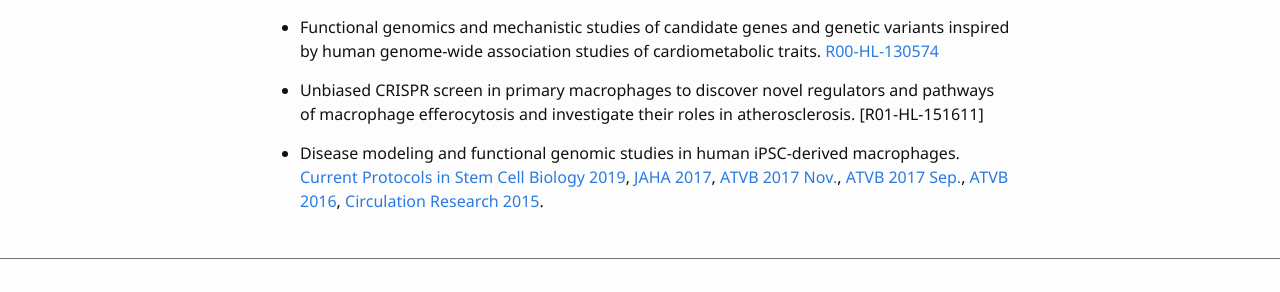
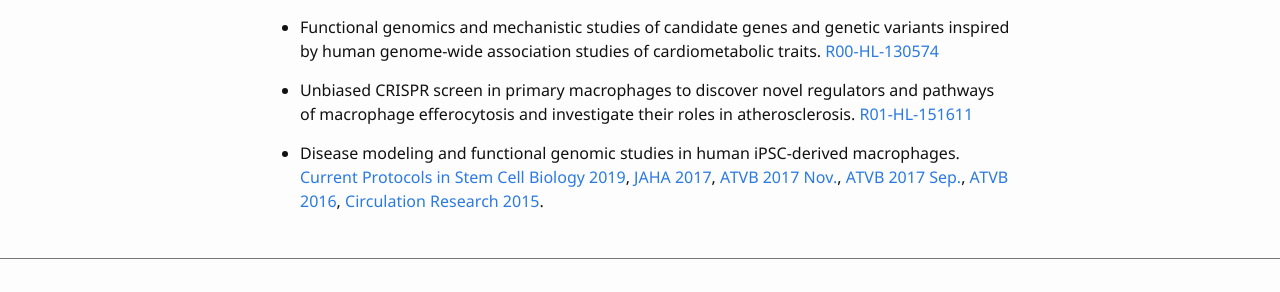
Before and after one commit to hanruizhang/zhanglab, a Jekyll site: the page built from 1_Research.md, in a window 1280 px wide. Shown: the part 646-938 px from the top of the page. Built offline with Jekyll 4.4.1, drawn with Linux system fonts in a browser that asks for light colours; part of the change alters nothing that is shown.

```diff
--- a/1_Research.md
+++ b/1_Research.md
@@ -16,7 +16,7 @@ Dr. Zhang's laboratory seeks to understand the dynamic role of macrophages in ca
 
 * Functional genomics and mechanistic studies of candidate genes and genetic variants inspired by human genome-wide association studies of cardiometabolic traits. [R00-HL-130574](https://projectreporter.nih.gov/project_info_description.cfm?aid=9765372&icde=49755340&ddparam=&ddvalue=&ddsub=&cr=1&csb=default&cs=ASC&pball=)
 
-* Unbiased CRISPR screen in primary macrophages to discover novel regulators and pathways of macrophage efferocytosis and investigate their roles in atherosclerosis. [R01-HL-151611]
+* Unbiased CRISPR screen in primary macrophages to discover novel regulators and pathways of macrophage efferocytosis and investigate their roles in atherosclerosis. [R01-HL-151611](https://projectreporter.nih.gov/project_info_description.cfm?aid=9945435&icde=49996451&ddparam=&ddvalue=&ddsub=&cr=2&csb=default&cs=ASC&pball=)
 
 * Disease modeling and functional genomic studies in human iPSC-derived macrophages.
 [Current Protocols in Stem Cell Biology 2019](https://currentprotocols.onlinelibrary.wiley.com/doi/full/10.1002/cpsc.74), [JAHA 2017](https://www.ahajournals.org/doi/full/10.1161/JAHA.117.007431?url_ver=Z39.88-2003&rfr_id=ori:rid:crossref.org&rfr_dat=cr_pub%3dpubmed), [ATVB 2017 Nov.](https://www.ncbi.nlm.nih.gov/pmc/articles/PMC5687272/), [ATVB 2017 Sep.](https://www.ncbi.nlm.nih.gov/pmc/articles/PMC5659288/), [ATVB 2016](https://www.ncbi.nlm.nih.gov/pmc/articles/PMC4919157/), [Circulation Research 2015](https://www.ncbi.nlm.nih.gov/pmc/articles/PMC4565503/).
```
